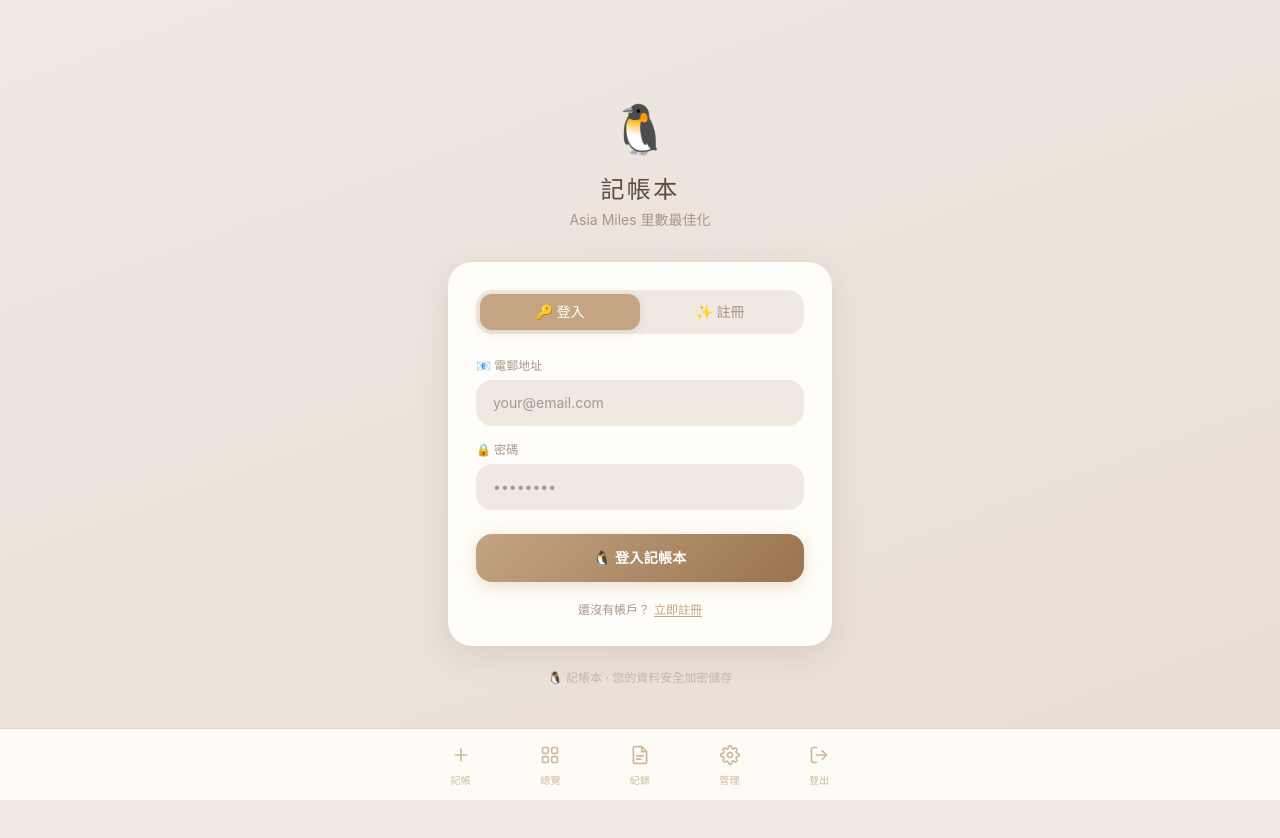
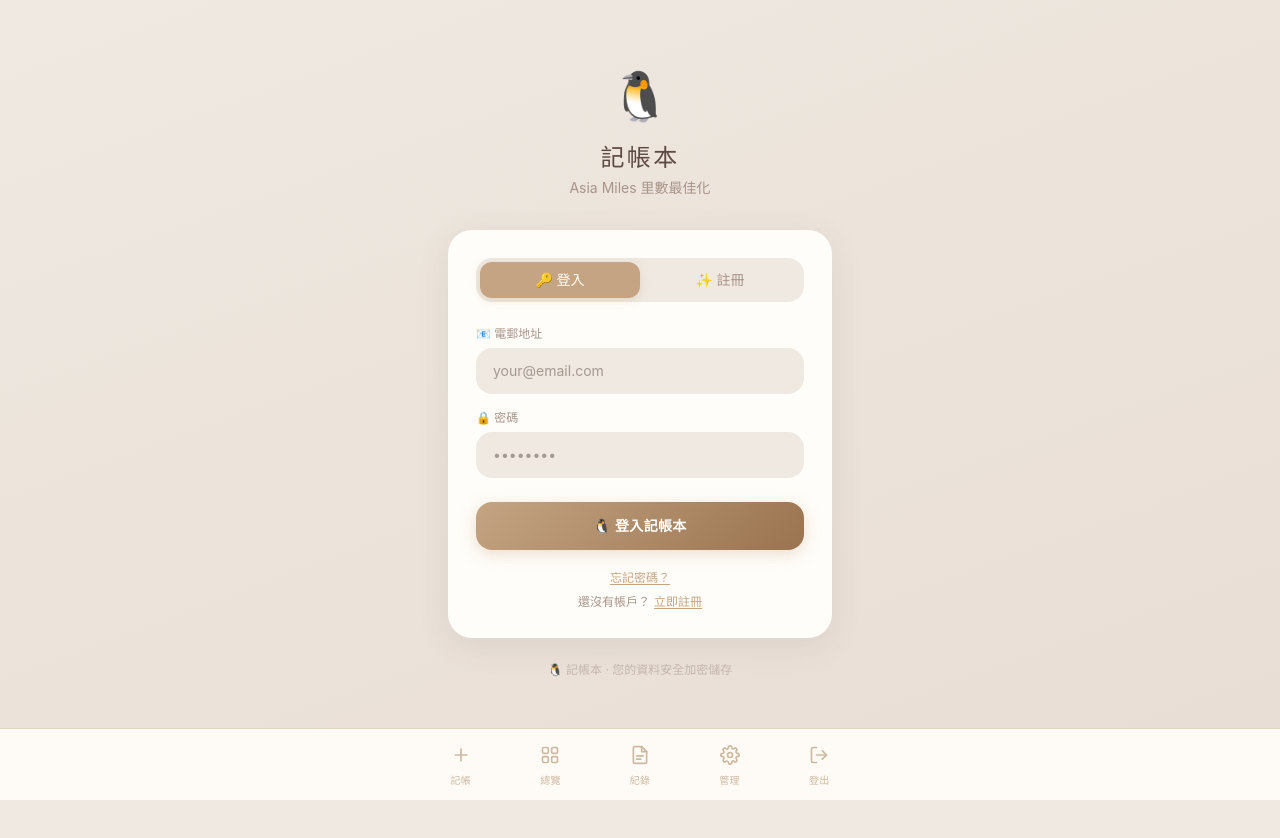
Before and after one commit to renambw/superexpenses, a Next.js app in the folder my-miles-app/: page /login in a window 1280 px wide. Shown: the top 838 px of the page. Built offline with nearby package versions, Linux system fonts and the light colour scheme; no server answers.

Commit message:
Add files via upload

```diff
--- a/my-miles-app/src/app/auth/callback/route.ts
+++ b/my-miles-app/src/app/auth/callback/route.ts
@@ -1,6 +1,7 @@
-import { createClient } from '@supabase/supabase-js'
+import { createServerClient } from '@supabase/ssr'
 import { NextResponse } from 'next/server'
 import type { NextRequest } from 'next/server'
+import { cookies } from 'next/headers'
 
 export async function GET(request: NextRequest) {
   const requestUrl = new URL(request.url)
@@ -8,9 +9,22 @@ export async function GET(request: NextRequest) {
   const type = requestUrl.searchParams.get('type')
 
   if (code) {
-    const supabase = createClient(
+    const cookieStore = await cookies()
+    const supabase = createServerClient(
       process.env.NEXT_PUBLIC_SUPABASE_URL!,
-      process.env.NEXT_PUBLIC_SUPABASE_ANON_KEY!
+      process.env.NEXT_PUBLIC_SUPABASE_ANON_KEY!,
+      {
+        cookies: {
+          getAll() {
+            return cookieStore.getAll()
+          },
+          setAll(cookiesToSet) {
+            cookiesToSet.forEach(({ name, value, options }) =>
+              cookieStore.set(name, value, options)
+            )
+          },
+        },
+      }
     )
     await supabase.auth.exchangeCodeForSession(code)
   }
--- a/my-miles-app/src/app/login/page.tsx
+++ b/my-miles-app/src/app/login/page.tsx
@@ -1,297 +1,362 @@
-'use client';
+'use client'
 
-import { useState, useEffect } from 'react';
-import { useRouter } from 'next/navigation';
-import { supabase } from '@/lib/supabase';
+import { useState } from 'react'
+import { useRouter } from 'next/navigation'
+import { createBrowserClient } from '@supabase/ssr'
 
-type Mode = 'login' | 'signup';
+type Mode = 'login' | 'register' | 'forgot'
 
 export default function LoginPage() {
-  const router = useRouter();
-  const [mode, setMode] = useState<Mode>('login');
-  const [email, setEmail] = useState('');
-  const [password, setPassword] = useState('');
-  const [loading, setLoading] = useState(false);
-  const [message, setMessage] = useState<{ type: 'error' | 'success'; text: string } | null>(null);
-  const [checkingSession, setCheckingSession] = useState(true);
+  const [mode, setMode] = useState<Mode>('login')
+  const [email, setEmail] = useState('')
+  const [password, setPassword] = useState('')
+  const [confirmPassword, setConfirmPassword] = useState('')
+  const [isLoading, setIsLoading] = useState(false)
+  const [error, setError] = useState('')
+  const [successMsg, setSuccessMsg] = useState('')
+  const router = useRouter()
 
-  // 既にログイン済みならホームへリダイレクト
-  useEffect(() => {
-    let cancelled = false;
-    supabase.auth.getSession().then(({ data, error }) => {
-      if (cancelled) return;
-      if (!error && data.session) {
-        router.replace('/');
-      } else {
-        setCheckingSession(false);
-      }
-    });
-    return () => { cancelled = true; };
-  }, []); // router を依存配列から外す（無限ループ防止）
+  // 使用 @supabase/ssr 的 browser client（與 middleware 一致，使用 Cookie 儲存 session）
+  const supabase = createBrowserClient(
+    process.env.NEXT_PUBLIC_SUPABASE_URL!,
+    process.env.NEXT_PUBLIC_SUPABASE_ANON_KEY!
+  )
 
-  const handleSubmit = async (e: React.FormEvent<HTMLFormElement>) => {
-    e.preventDefault();
-    e.stopPropagation();
+  // 奶茶主題顏色
+  const milkTeaBrown = '#C4A482'
+  const milkTeaDark = '#9A7350'
+  const milkTeaLight = '#EFE9E1'
+  const milkTeaBg = 'linear-gradient(160deg, #EFE9E1 0%, #E8DDD4 100%)'
+  const textDark = '#5C4A43'
+  const textMid = '#A89489'
 
-    if (!email.trim() || !password.trim()) {
-      setMessage({ type: 'error', text: '請輸入電郵和密碼' });
-      return;
+  const inputStyle = {
+    background: milkTeaLight,
+    color: textDark,
+    border: '1.5px solid transparent',
   }
 
-    setLoading(true);
-    setMessage(null);
+  const handleLogin = async (e: React.FormEvent) => {
+    e.preventDefault()
+    setError('')
+    setSuccessMsg('')
+    setIsLoading(true)
 
     try {
-      if (mode === 'signup') {
-        const { error } = await supabase.auth.signUp({
-          email: email.trim(),
-          password,
-        });
-        if (error) throw error;
-        setMessage({
-          type: 'success',
-          text: '✅ 註冊成功！請查收確認電郵，驗證後即可登入。',
-        });
-        setMode('login');
-        setPassword('');
+      const { error } = await supabase.auth.signInWithPassword({ email, password })
+      if (error) {
+        setError('電郵或密碼錯誤，請重試')
       } else {
-        const { data, error } = await supabase.auth.signInWithPassword({
-          email: email.trim(),
-          password,
-        });
-        if (error) throw error;
-        if (data.session) {
-          // 少し待ってから遷移（Cookie が確実に設定されるまで）
-          await new Promise((r) => setTimeout(r, 300));
-          router.replace('/');
+        router.push('/')
+        router.refresh()
+      }
+    } catch {
+      setError('登入時發生錯誤，請重試')
+    } finally {
+      setIsLoading(false)
     }
   }
-    } catch (err: unknown) {
-      const msg = err instanceof Error ? err.message : '發生錯誤，請稍後再試';
-      const friendlyMsg =
-        msg.includes('Invalid login credentials')
-          ? '❌ 電郵或密碼錯誤，請重試'
-          : msg.includes('Email not confirmed')
-          ? '📧 請先確認您的電郵地址（查收確認信）'
-          : msg.includes('User already registered')
-          ? '⚠️ 此電郵已被註冊，請直接登入'
-          : msg.includes('Password should be at least')
-          ? '🔒 密碼至少需要 6 個字元'
-          : msg.includes('Unable to validate email address')
-          ? '📧 請輸入有效的電郵地址'
-          : msg.includes('signup is disabled')
-          ? '⚠️ 目前暫停開放註冊'
-          : `❌ ${msg}`;
-      setMessage({ type: 'error', text: friendlyMsg });
+
+  const handleRegister = async (e: React.FormEvent) => {
+    e.preventDefault()
+    setError('')
+    setSuccessMsg('')
+
+    if (password !== confirmPassword) {
+      setError('兩次輸入的密碼不一致')
+      return
+    }
+    if (password.length < 6) {
+      setError('密碼至少需要 6 個字元')
+      return
+    }
+
+    setIsLoading(true)
+    try {
+      const { error } = await supabase.auth.signUp({ email, password })
+      if (error) {
+        if (error.message.includes('already registered')) {
+          setError('此電郵已註冊，請直接登入')
+        } else {
+          setError('註冊失敗：' + error.message)
+        }
+      } else {
+        setSuccessMsg('✅ 註冊成功！請直接登入。')
+        setMode('login')
+      }
+    } catch {
+      setError('註冊時發生錯誤，請重試')
     } finally {
-      setLoading(false);
+      setIsLoading(false)
     }
-  };
+  }
 
-  // セッション確認中はローディング表示
-  if (checkingSession) {
-    return (
-      <div
-        className="min-h-screen flex flex-col items-center justify-center"
-        style={{ background: 'linear-gradient(160deg, #EFE9E1 0%, #E8DDD4 100%)' }}
-      >
-        <div className="text-5xl animate-bounce" style={{ animationDuration: '1.5s' }}>
-          🐧
-        </div>
-        <p className="mt-4 text-sm" style={{ color: '#A8948A' }}>載入中…</p>
-      </div>
-    );
+  const handleForgotPassword = async (e: React.FormEvent) => {
+    e.preventDefault()
+    setError('')
+    setSuccessMsg('')
+
+    if (!email) {
+      setError('請輸入你的電郵地址')
+      return
+    }
+
+    setIsLoading(true)
+    try {
+      const { error } = await supabase.auth.resetPasswordForEmail(email, {
+        redirectTo: `${window.location.origin}/auth/callback?type=recovery`,
+      })
+      if (error) {
+        setError('發送失敗：' + error.message)
+      } else {
+        setSuccessMsg('✅ 重設密碼郵件已發送！請檢查你的 Gmail。')
+      }
+    } catch {
+      setError('發送時發生錯誤，請重試')
+    } finally {
+      setIsLoading(false)
+    }
   }
 
   return (
     <div
-      className="min-h-screen flex flex-col items-center justify-center px-5 py-10"
-      style={{ background: 'linear-gradient(160deg, #EFE9E1 0%, #E8DDD4 100%)' }}
+      className="min-h-screen flex flex-col items-center justify-center px-5 py-10 pb-20"
+      style={{ background: milkTeaBg }}
     >
-      {/* ヘッダーロゴ */}
+      {/* 企鵝 Logo */}
       <div className="text-center mb-8">
-        <div
-          className="text-5xl mb-3"
-          style={{ animation: 'bounce 2s infinite' }}
-        >
-          🐧
-        </div>
-        <h1
-          className="text-2xl font-light tracking-widest"
-          style={{ color: '#5C4A43' }}
-        >
+        <div className="text-5xl mb-3 animate-bounce" style={{ animationDuration: '2s' }}>🐧</div>
+        <h1 className="text-2xl font-light tracking-widest" style={{ color: textDark }}>
           記帳本
         </h1>
-        <p className="text-sm mt-1" style={{ color: '#A8948A' }}>
+        <p className="text-sm mt-1" style={{ color: textMid }}>
           Asia Miles 里數最佳化
         </p>
       </div>
 
-      {/* カード */}
+      {/* 卡片 */}
       <div
-        className="w-full max-w-sm rounded-3xl p-7"
-        style={{
-          background: '#FFFDF9',
-          boxShadow: '0 8px 32px rgba(92,74,67,0.12)',
-        }}
+        className="w-full max-w-sm rounded-3xl p-7 shadow-lg"
+        style={{ background: 'rgb(255, 253, 249)', boxShadow: 'rgba(92,74,67,0.1) 0px 8px 32px' }}
       >
-        {/* タブ切り替え */}
-        <div
-          className="flex rounded-2xl p-1 mb-6"
-          style={{ background: '#EFE9E1' }}
-        >
-          {(['login', 'signup'] as Mode[]).map((m) => (
-            <button
-              key={m}
-              type="button"
-              onClick={() => {
-                setMode(m);
-                setMessage(null);
-              }}
-              className="flex-1 py-2 rounded-xl text-sm font-medium transition-all"
-              style={
-                mode === m
-                  ? {
-                      background: '#C4A482',
-                      color: '#FFFDF9',
-                      boxShadow: '0 2px 8px rgba(196,164,130,0.3)',
-                    }
-                  : { color: '#A8948A' }
-              }
-            >
-              {m === 'login' ? '🔑 登入' : '✨ 註冊'}
-            </button>
-          ))}
+        {/* 忘記密碼模式 */}
+        {mode === 'forgot' ? (
+          <>
+            <div className="text-center mb-5">
+              <p className="text-base font-semibold" style={{ color: textDark }}>🔑 重設密碼</p>
+              <p className="text-xs mt-1" style={{ color: textMid }}>
+                輸入你的電郵，我們會發送重設連結
+              </p>
             </div>
 
-        {/* メッセージ */}
-        {message && (
-          <div
-            className="rounded-2xl px-4 py-3 mb-4 text-sm leading-relaxed"
-            style={
-              message.type === 'error'
-                ? { background: '#FDF0F0', color: '#C47A7A' }
-                : { background: '#EEF5F0', color: '#7DAB8A' }
-            }
-          >
-            {message.text}
+            {error && (
+              <div className="text-sm px-4 py-3 rounded-xl text-center mb-4"
+                style={{ background: 'rgba(220,53,69,0.1)', color: '#dc3545' }}>
+                {error}
+              </div>
+            )}
+            {successMsg && (
+              <div className="text-sm px-4 py-3 rounded-xl text-center mb-4"
+                style={{ background: 'rgba(40,167,69,0.1)', color: '#28a745' }}>
+                {successMsg}
               </div>
             )}
 
-        {/* フォーム */}
-        <form onSubmit={handleSubmit} className="space-y-4" noValidate>
-          {/* Email */}
+            <form onSubmit={handleForgotPassword} className="space-y-4">
               <div>
-            <label
-              htmlFor="email"
-              className="block text-xs font-medium mb-1.5"
-              style={{ color: '#A8948A' }}
-            >
+                <label className="block text-xs font-medium mb-1.5" style={{ color: textMid }}>
                   📧 電郵地址
                 </label>
                 <input
-              id="email"
                   type="email"
-              required
-              autoComplete="email"
                   value={email}
                   onChange={(e) => setEmail(e.target.value)}
                   placeholder="your@email.com"
+                  required
+                  autoComplete="email"
                   className="w-full rounded-2xl px-4 py-3 text-sm outline-none transition-all"
-              style={{
-                background: '#EFE9E1',
-                color: '#5C4A43',
-                border: '1.5px solid transparent',
-              }}
-              onFocus={(e) => (e.target.style.borderColor = '#C4A482')}
-              onBlur={(e) => (e.target.style.borderColor = 'transparent')}
+                  style={inputStyle}
                 />
               </div>
 
-          {/* パスワード */}
+              <button
+                type="submit"
+                disabled={isLoading}
+                className="w-full py-3.5 rounded-2xl text-sm font-semibold tracking-wide transition-all active:scale-95 mt-2"
+                style={{
+                  background: `linear-gradient(135deg, ${milkTeaBrown}, ${milkTeaDark})`,
+                  color: '#FFFDF9',
+                  boxShadow: `0 4px 16px rgba(196,164,130,0.35)`,
+                  opacity: isLoading ? 0.7 : 1,
+                  cursor: isLoading ? 'not-allowed' : 'pointer',
+                }}
+              >
+                {isLoading ? '發送中…' : '📧 發送重設郵件'}
+              </button>
+            </form>
+
+            <p className="text-center text-xs mt-5" style={{ color: textMid }}>
+              <button
+                type="button"
+                onClick={() => { setMode('login'); setError(''); setSuccessMsg('') }}
+                className="font-medium underline underline-offset-2"
+                style={{ color: milkTeaBrown }}
+              >
+                ← 返回登入
+              </button>
+            </p>
+          </>
+        ) : (
+          <>
+            {/* 登入 / 註冊 Tab */}
+            <div className="flex rounded-2xl p-1 mb-6" style={{ background: milkTeaLight }}>
+              <button
+                type="button"
+                onClick={() => { setMode('login'); setError(''); setSuccessMsg('') }}
+                className="flex-1 py-2 rounded-xl text-sm font-medium transition-all"
+                style={
+                  mode === 'login'
+                    ? { background: milkTeaBrown, color: '#FFFDF9', boxShadow: `0 2px 8px rgba(196,164,130,0.3)` }
+                    : { color: textMid }
+                }
+              >
+                🔑 登入
+              </button>
+              <button
+                type="button"
+                onClick={() => { setMode('register'); setError(''); setSuccessMsg('') }}
+                className="flex-1 py-2 rounded-xl text-sm font-medium transition-all"
+                style={
+                  mode === 'register'
+                    ? { background: milkTeaBrown, color: '#FFFDF9', boxShadow: `0 2px 8px rgba(196,164,130,0.3)` }
+                    : { color: textMid }
+                }
+              >
+                ✨ 註冊
+              </button>
+            </div>
+
+            {error && (
+              <div className="text-sm px-4 py-3 rounded-xl text-center mb-4"
+                style={{ background: 'rgba(220,53,69,0.1)', color: '#dc3545' }}>
+                {error}
+              </div>
+            )}
+            {successMsg && (
+              <div className="text-sm px-4 py-3 rounded-xl text-center mb-4"
+                style={{ background: 'rgba(40,167,69,0.1)', color: '#28a745' }}>
+                {successMsg}
+              </div>
+            )}
+
+            <form onSubmit={mode === 'login' ? handleLogin : handleRegister} className="space-y-4">
+              {/* 電郵 */}
               <div>
-            <label
-              htmlFor="password"
-              className="block text-xs font-medium mb-1.5"
-              style={{ color: '#A8948A' }}
-            >
-              🔒 密碼{mode === 'signup' && ' （至少 6 個字元）'}
+                <label className="block text-xs font-medium mb-1.5" style={{ color: textMid }}>
+                  📧 電郵地址
                 </label>
                 <input
-              id="password"
+                  type="email"
+                  value={email}
+                  onChange={(e) => setEmail(e.target.value)}
+                  placeholder="your@email.com"
+                  required
+                  autoComplete="email"
+                  className="w-full rounded-2xl px-4 py-3 text-sm outline-none transition-all"
+                  style={inputStyle}
+                />
+              </div>
+
+              {/* 密碼 */}
+              <div>
+                <label className="block text-xs font-medium mb-1.5" style={{ color: textMid }}>
+                  🔒 密碼
+                </label>
+                <input
                   type="password"
+                  value={password}
+                  onChange={(e) => setPassword(e.target.value)}
+                  placeholder="••••••••"
                   required
                   minLength={6}
                   autoComplete={mode === 'login' ? 'current-password' : 'new-password'}
-              value={password}
-              onChange={(e) => setPassword(e.target.value)}
-              placeholder="••••••••"
                   className="w-full rounded-2xl px-4 py-3 text-sm outline-none transition-all"
-              style={{
-                background: '#EFE9E1',
-                color: '#5C4A43',
-                border: '1.5px solid transparent',
-              }}
-              onFocus={(e) => (e.target.style.borderColor = '#C4A482')}
-              onBlur={(e) => (e.target.style.borderColor = 'transparent')}
+                  style={inputStyle}
                 />
               </div>
 
-          {/* 送信ボタン */}
+              {/* 確認密碼（只在註冊時顯示） */}
+              {mode === 'register' && (
+                <div>
+                  <label className="block text-xs font-medium mb-1.5" style={{ color: textMid }}>
+                    🔒 確認密碼
+                  </label>
+                  <input
+                    type="password"
+                    value={confirmPassword}
+                    onChange={(e) => setConfirmPassword(e.target.value)}
+                    placeholder="再輸入一次密碼"
+                    required
+                    minLength={6}
+                    autoComplete="new-password"
+                    className="w-full rounded-2xl px-4 py-3 text-sm outline-none transition-all"
+                    style={inputStyle}
+                  />
+                </div>
+              )}
+
+              {/* 提交按鈕 */}
               <button
                 type="submit"
-            disabled={loading}
+                disabled={isLoading}
                 className="w-full py-3.5 rounded-2xl text-sm font-semibold tracking-wide transition-all active:scale-95 mt-2"
                 style={{
-              background: loading
-                ? '#D4C4B0'
-                : 'linear-gradient(135deg, #C4A482, #9A7350)',
+                  background: `linear-gradient(135deg, ${milkTeaBrown}, ${milkTeaDark})`,
                   color: '#FFFDF9',
-              boxShadow: loading
-                ? 'none'
-                : '0 4px 16px rgba(196,164,130,0.35)',
-              cursor: loading ? 'not-allowed' : 'pointer',
+                  boxShadow: `0 4px 16px rgba(196,164,130,0.35)`,
+                  opacity: isLoading ? 0.7 : 1,
+                  cursor: isLoading ? 'not-allowed' : 'pointer',
                 }}
               >
-            {loading ? (
-              <span className="flex items-center justify-center gap-2">
-                <span
-                  className="inline-block"
-                  style={{ animation: 'spin 1s linear infinite' }}
-                >
-                  ⏳
-                </span>
-                {mode === 'login' ? '登入中…' : '註冊中…'}
-              </span>
-            ) : mode === 'login' ? (
-              '🐧 登入記帳本'
-            ) : (
-              '✨ 建立帳戶'
-            )}
+                {isLoading
+                  ? (mode === 'login' ? '登入中…' : '註冊中…')
+                  : (mode === 'login' ? '🐧 登入記帳本' : '✨ 立即註冊')}
               </button>
             </form>
 
-        {/* 切り替えリンク */}
-        <p className="text-center text-xs mt-5" style={{ color: '#A8948A' }}>
+            {/* 底部連結 */}
+            <div className="text-center text-xs mt-5 space-y-2">
+              {mode === 'login' && (
+                <p style={{ color: textMid }}>
+                  <button
+                    type="button"
+                    onClick={() => { setMode('forgot'); setError(''); setSuccessMsg('') }}
+                    className="font-medium underline underline-offset-2 transition-colors"
+                    style={{ color: milkTeaBrown }}
+                  >
+                    忘記密碼？
+                  </button>
+                </p>
+              )}
+              <p style={{ color: textMid }}>
                 {mode === 'login' ? '還沒有帳戶？' : '已有帳戶？'}
                 <button
                   type="button"
-            onClick={() => {
-              setMode(mode === 'login' ? 'signup' : 'login');
-              setMessage(null);
-            }}
+                  onClick={() => { setMode(mode === 'login' ? 'register' : 'login'); setError(''); setSuccessMsg('') }}
                   className="ml-1 font-medium underline underline-offset-2 transition-colors"
-            style={{ color: '#C4A482' }}
+                  style={{ color: milkTeaBrown }}
                 >
                   {mode === 'login' ? '立即註冊' : '返回登入'}
                 </button>
               </p>
             </div>
+          </>
+        )}
+      </div>
 
-      {/* フッター */}
-      <p className="text-xs mt-6" style={{ color: '#C4B5AD' }}>
+      <p className="text-xs mt-6" style={{ color: 'rgba(196,181,173,1)' }}>
         🐧 記帳本 · 您的資料安全加密儲存
       </p>
     </div>
-  );
+  )
 }
```
Also changed, not shown: my-miles-app/src/app/reset-password/page.tsx (+6 -1 lines). Lines whose indentation alone changed are shown as unchanged.
